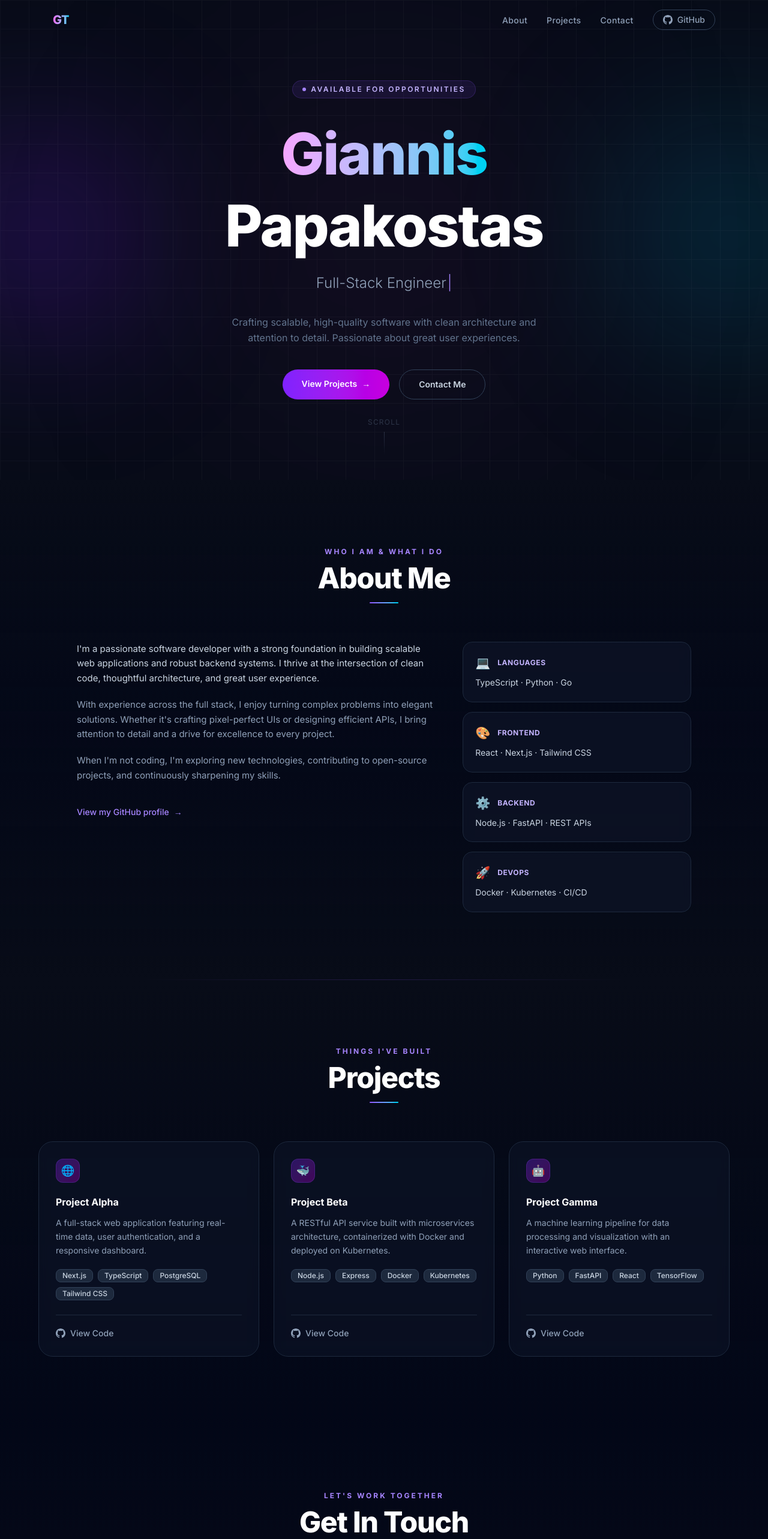
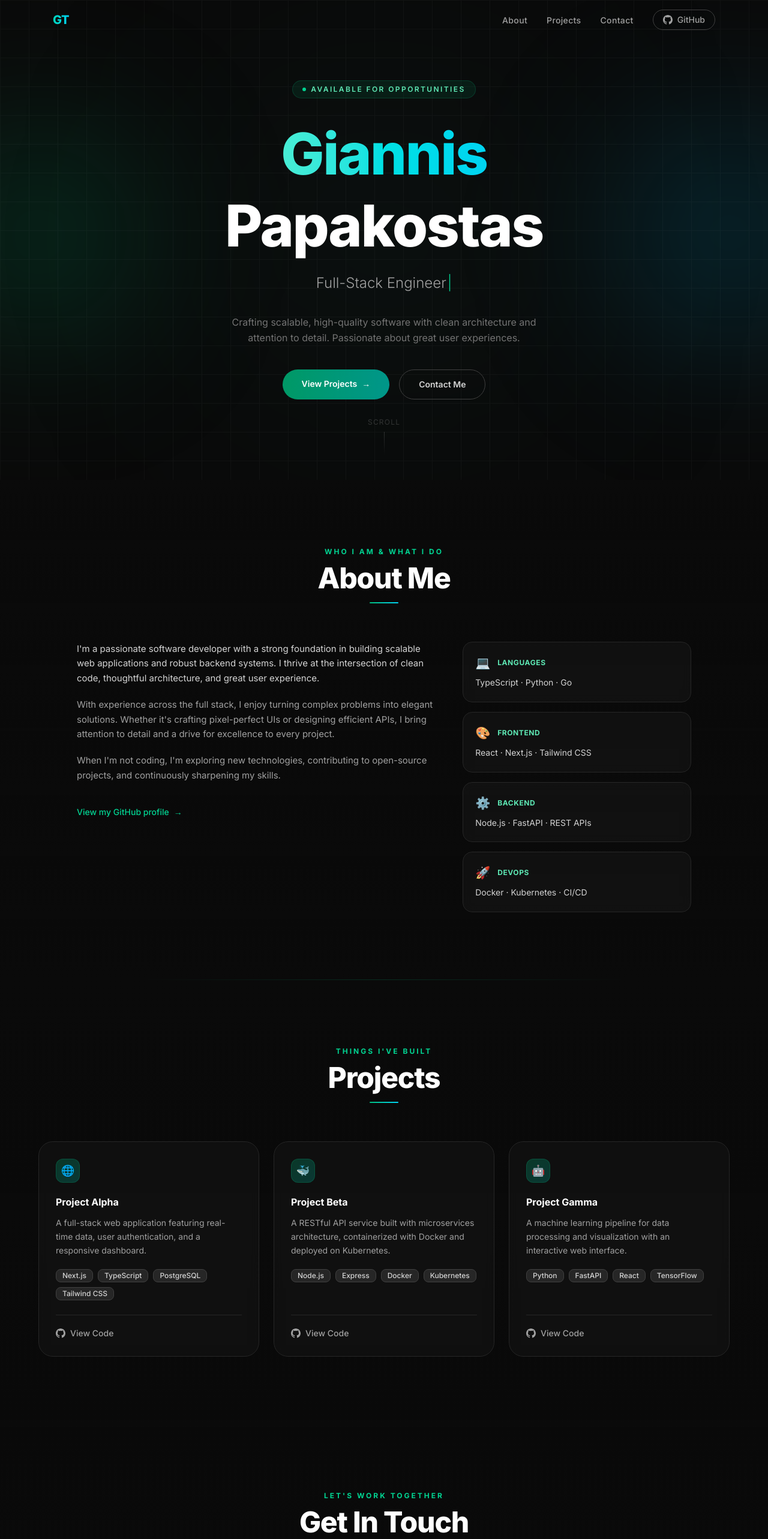
Before and after one commit to giannisCKS/giannisCKS.github.io, a Next.js app: page / in a window 1280 px wide. Shown: the top 2566 px of the page at 60% size. Built offline with nearby package versions, Linux system fonts and the light colour scheme.

Commit message:
Update styles for scrollbar, background, and text colors; remove unused image

```diff
--- a/src/app/globals.css
+++ b/src/app/globals.css
@@ -18,14 +18,14 @@ html {
   width: 6px;
 }
 ::-webkit-scrollbar-track {
-  background: #0f172a;
+  background: #171717;
 }
 ::-webkit-scrollbar-thumb {
-  background: #334155;
+  background: #404040;
   border-radius: 3px;
 }
 ::-webkit-scrollbar-thumb:hover {
-  background: #6366f1;
+  background: #10b981;
 }
 
 /* ─── Typing cursor animation ──────────────────────────────── */
--- a/src/app/page.tsx
+++ b/src/app/page.tsx
@@ -145,19 +145,19 @@ export default function Home() {
   }, []);
 
   return (
-    <main className="min-h-screen bg-[#080c18] text-slate-100 overflow-x-hidden">
+    <main className="min-h-screen bg-[#0a0a0a] text-neutral-100 overflow-x-hidden">
       {/* ── Navigation ── */}
       <nav
         className={`fixed top-0 left-0 right-0 z-50 transition-all duration-500 ${
           scrolled
-            ? "bg-[#080c18]/90 backdrop-blur-md border-b border-slate-800/60 shadow-2xl shadow-black/40"
+            ? "bg-[#0a0a0a]/90 backdrop-blur-md border-b border-neutral-800/60 shadow-2xl shadow-black/40"
             : "bg-transparent"
         }`}
       >
         <div className="max-w-6xl mx-auto px-6 py-4 flex items-center justify-between">
           <a
             href="#"
-            className="text-xl font-extrabold tracking-tight bg-gradient-to-r from-violet-400 via-fuchsia-400 to-cyan-400 bg-clip-text text-transparent animate-shimmer"
+            className="text-xl font-extrabold tracking-tight bg-gradient-to-r from-emerald-400 via-teal-400 to-cyan-400 bg-clip-text text-transparent animate-shimmer"
           >
             GT
           </a>
@@ -168,10 +168,10 @@ export default function Home() {
               <li key={link.href}>
                 <a
                   href={link.href}
-                  className="relative text-slate-400 hover:text-white transition-colors duration-200 text-sm font-medium tracking-wide group"
+                  className="relative text-neutral-400 hover:text-white transition-colors duration-200 text-sm font-medium tracking-wide group"
                 >
                   {link.label}
-                  <span className="absolute -bottom-0.5 left-0 w-0 h-px bg-gradient-to-r from-violet-400 to-cyan-400 group-hover:w-full transition-all duration-300" />
+                  <span className="absolute -bottom-0.5 left-0 w-0 h-px bg-gradient-to-r from-emerald-400 to-cyan-400 group-hover:w-full transition-all duration-300" />
                 </a>
               </li>
             ))}
@@ -180,7 +180,7 @@ export default function Home() {
                 href="https://github.com/giannisCKS"
                 target="_blank"
                 rel="noopener noreferrer"
-                className="flex items-center gap-2 px-4 py-1.5 rounded-full border border-slate-700 hover:border-violet-500 text-slate-400 hover:text-white text-sm font-medium transition-all duration-200 hover:bg-violet-500/10"
+                className="flex items-center gap-2 px-4 py-1.5 rounded-full border border-neutral-700 hover:border-emerald-500 text-neutral-400 hover:text-white text-sm font-medium transition-all duration-200 hover:bg-emerald-500/10"
               >
                 <GitHubIcon className="w-4 h-4" />
                 GitHub
@@ -190,7 +190,7 @@ export default function Home() {
 
           {/* Mobile hamburger */}
           <button
-            className="md:hidden text-slate-400 hover:text-white transition-colors p-1"
+            className="md:hidden text-neutral-400 hover:text-white transition-colors p-1"
             onClick={() => setMenuOpen((o) => !o)}
             aria-label="Toggle menu"
             aria-expanded={menuOpen}
@@ -223,16 +223,16 @@ export default function Home() {
         {/* Mobile menu */}
         <div
           className={`md:hidden overflow-hidden transition-all duration-300 ${
-            menuOpen ? "max-h-64 border-t border-slate-800" : "max-h-0"
+            menuOpen ? "max-h-64 border-t border-neutral-800" : "max-h-0"
           }`}
         >
-          <div className="bg-[#080c18]/95 backdrop-blur-md px-6 py-4">
+          <div className="bg-[#0a0a0a]/95 backdrop-blur-md px-6 py-4">
             <ul className="flex flex-col gap-4">
               {navLinks.map((link) => (
                 <li key={link.href}>
                   <a
                     href={link.href}
-                    className="text-slate-300 hover:text-white transition-colors text-sm font-medium"
+                    className="text-neutral-300 hover:text-white transition-colors text-sm font-medium"
                     onClick={() => setMenuOpen(false)}
                   >
                     {link.label}
@@ -244,7 +244,7 @@ export default function Home() {
                   href="https://github.com/giannisCKS"
                   target="_blank"
                   rel="noopener noreferrer"
-                  className="flex items-center gap-2 text-slate-300 hover:text-white text-sm font-medium transition-colors"
+                  className="flex items-center gap-2 text-neutral-300 hover:text-white text-sm font-medium transition-colors"
                   onClick={() => setMenuOpen(false)}
                 >
                   <GitHubIcon className="w-4 h-4" />
@@ -262,9 +262,9 @@ export default function Home() {
         className="relative min-h-screen flex flex-col items-center justify-center px-6 text-center overflow-hidden"
       >
         {/* Background glow orbs */}
-        <div className="absolute top-1/4 -left-32 w-96 h-96 rounded-full bg-violet-600/20 blur-[120px] animate-float" />
+        <div className="absolute top-1/4 -left-32 w-96 h-96 rounded-full bg-emerald-600/20 blur-[120px] animate-float" />
         <div className="absolute bottom-1/4 -right-32 w-96 h-96 rounded-full bg-cyan-600/20 blur-[120px] animate-float-delay" />
-        <div className="absolute top-1/2 left-1/2 -translate-x-1/2 -translate-y-1/2 w-[600px] h-[600px] rounded-full bg-fuchsia-900/10 blur-[160px]" />
+        <div className="absolute top-1/2 left-1/2 -translate-x-1/2 -translate-y-1/2 w-[600px] h-[600px] rounded-full bg-teal-900/10 blur-[160px]" />
 
         {/* Subtle grid */}
         <div
@@ -277,13 +277,13 @@ export default function Home() {
         />
 
         <div className="relative z-10 max-w-4xl animate-fade-in-up">
-          <div className="inline-flex items-center gap-2 px-4 py-1.5 rounded-full bg-violet-500/10 border border-violet-500/20 text-violet-300 text-xs font-semibold tracking-[0.2em] uppercase mb-8">
-            <span className="w-1.5 h-1.5 rounded-full bg-violet-400 animate-pulse" />
+          <div className="inline-flex items-center gap-2 px-4 py-1.5 rounded-full bg-emerald-500/10 border border-emerald-500/20 text-emerald-300 text-xs font-semibold tracking-[0.2em] uppercase mb-8">
+            <span className="w-1.5 h-1.5 rounded-full bg-emerald-400 animate-pulse" />
             Available for opportunities
           </div>
 
           <h1 className="text-5xl sm:text-6xl md:text-8xl font-extrabold mb-4 leading-tight tracking-tight">
-            <span className="bg-gradient-to-r from-violet-400 via-fuchsia-300 to-cyan-400 bg-clip-text text-transparent animate-shimmer">
+            <span className="bg-gradient-to-r from-emerald-400 via-teal-300 to-cyan-400 bg-clip-text text-transparent animate-shimmer">
               Giannis
             </span>
             <br />
@@ -291,13 +291,13 @@ export default function Home() {
           </h1>
 
           <div className="h-10 flex items-center justify-center mb-8">
-            <p className="text-lg md:text-2xl text-slate-400 font-light">
+            <p className="text-lg md:text-2xl text-neutral-400 font-light">
               {typedText}
-              <span className="ml-0.5 text-violet-400 animate-blink">|</span>
+              <span className="ml-0.5 text-emerald-400 animate-blink">|</span>
             </p>
           </div>
 
-          <p className="text-slate-500 text-sm md:text-base max-w-xl mx-auto mb-10 leading-relaxed">
+          <p className="text-neutral-500 text-sm md:text-base max-w-xl mx-auto mb-10 leading-relaxed">
             Crafting scalable, high-quality software with clean architecture and
             attention to detail. Passionate about great user experiences.
           </p>
@@ -305,7 +305,7 @@ export default function Home() {
           <div className="flex flex-col sm:flex-row gap-4 justify-center">
             <a
               href="#projects"
-              className="group px-8 py-3.5 rounded-full bg-gradient-to-r from-violet-600 to-fuchsia-600 hover:from-violet-500 hover:to-fuchsia-500 text-white font-semibold transition-all duration-300 hover:shadow-2xl hover:shadow-violet-500/40 hover:-translate-y-1 text-sm"
+              className="group px-8 py-3.5 rounded-full bg-gradient-to-r from-emerald-600 to-teal-600 hover:from-emerald-500 hover:to-teal-500 text-white font-semibold transition-all duration-300 hover:shadow-2xl hover:shadow-emerald-500/40 hover:-translate-y-1 text-sm"
             >
               View Projects
               <span className="ml-2 inline-block transition-transform group-hover:translate-x-1">
@@ -314,7 +314,7 @@ export default function Home() {
             </a>
             <a
               href="#contact"
-              className="px-8 py-3.5 rounded-full border border-slate-700 hover:border-violet-500/60 text-slate-300 hover:text-white font-semibold transition-all duration-300 hover:bg-violet-500/10 hover:-translate-y-1 text-sm"
+              className="px-8 py-3.5 rounded-full border border-neutral-700 hover:border-emerald-500/60 text-neutral-300 hover:text-white font-semibold transition-all duration-300 hover:bg-emerald-500/10 hover:-translate-y-1 text-sm"
             >
               Contact Me
             </a>
@@ -323,35 +323,35 @@ export default function Home() {
 
         {/* Scroll indicator */}
         <div className="absolute bottom-10 left-1/2 -translate-x-1/2 flex flex-col items-center gap-2 opacity-40">
-          <span className="text-xs text-slate-500 tracking-widest uppercase">
+          <span className="text-xs text-neutral-500 tracking-widest uppercase">
             Scroll
           </span>
-          <div className="w-px h-10 bg-gradient-to-b from-slate-500 to-transparent animate-pulse" />
+          <div className="w-px h-10 bg-gradient-to-b from-neutral-500 to-transparent animate-pulse" />
         </div>
       </section>
 
       {/* ── About ── */}
       <section id="about" className="py-28 px-6 relative">
-        <div className="absolute inset-0 bg-gradient-to-b from-[#080c18] via-slate-950/60 to-[#080c18]" />
+        <div className="absolute inset-0 bg-gradient-to-b from-[#0a0a0a] via-neutral-950/60 to-[#0a0a0a]" />
         <div className="max-w-5xl mx-auto relative z-10">
           <SectionHeading title="About Me" subtitle="Who I am & what I do" />
 
           <div className="grid md:grid-cols-5 gap-12 items-start mt-16">
             {/* Bio */}
             <div className="md:col-span-3 space-y-5 reveal">
-              <p className="text-slate-300 leading-relaxed text-[15px]">
+              <p className="text-neutral-300 leading-relaxed text-[15px]">
                 I&apos;m a passionate software developer with a strong
                 foundation in building scalable web applications and robust
                 backend systems. I thrive at the intersection of clean code,
                 thoughtful architecture, and great user experience.
               </p>
-              <p className="text-slate-400 leading-relaxed text-[15px]">
+              <p className="text-neutral-400 leading-relaxed text-[15px]">
                 With experience across the full stack, I enjoy turning complex
                 problems into elegant solutions. Whether it&apos;s crafting
                 pixel-perfect UIs or designing efficient APIs, I bring attention
                 to detail and a drive for excellence to every project.
               </p>
-              <p className="text-slate-400 leading-relaxed text-[15px]">
+              <p className="text-neutral-400 leading-relaxed text-[15px]">
                 When I&apos;m not coding, I&apos;m exploring new technologies,
                 contributing to open-source projects, and continuously
                 sharpening my skills.
@@ -362,7 +362,7 @@ export default function Home() {
                   href="https://github.com/giannisCKS"
                   target="_blank"
                   rel="noopener noreferrer"
-                  className="inline-flex items-center gap-2 text-violet-400 hover:text-violet-300 text-sm font-medium transition-colors group"
+                  className="inline-flex items-center gap-2 text-emerald-400 hover:text-emerald-300 text-sm font-medium transition-colors group"
                 >
                   View my GitHub profile
                   <span className="transition-transform group-hover:translate-x-1">
@@ -377,15 +377,15 @@ export default function Home() {
               {skills.map((skill, i) => (
                 <div
                   key={skill.label}
-                  className={`reveal reveal-delay-${i + 1} group bg-slate-900/60 backdrop-blur-sm border border-slate-800 rounded-2xl p-5 hover:border-violet-500/40 hover:bg-slate-900/80 transition-all duration-300`}
+                  className={`reveal reveal-delay-${i + 1} group bg-neutral-900/60 backdrop-blur-sm border border-neutral-800 rounded-2xl p-5 hover:border-emerald-500/40 hover:bg-neutral-900/80 transition-all duration-300`}
                 >
                   <div className="flex items-center gap-3 mb-2">
                     <span className="text-xl">{skill.icon}</span>
-                    <p className="text-violet-300 text-xs font-bold uppercase tracking-wider">
+                    <p className="text-emerald-300 text-xs font-bold uppercase tracking-wider">
                       {skill.label}
                     </p>
                   </div>
-                  <p className="text-slate-300 text-sm leading-relaxed">
+                  <p className="text-neutral-300 text-sm leading-relaxed">
                     {skill.value}
                   </p>
                 </div>
@@ -397,8 +397,8 @@ export default function Home() {
 
       {/* ── Projects ── */}
       <section id="projects" className="py-28 px-6 relative">
-        <div className="absolute inset-0 bg-gradient-to-b from-[#080c18] to-slate-950/80" />
-        <div className="absolute top-0 left-1/2 -translate-x-1/2 w-[800px] h-px bg-gradient-to-r from-transparent via-violet-500/20 to-transparent" />
+        <div className="absolute inset-0 bg-gradient-to-b from-[#0a0a0a] to-neutral-950/80" />
+        <div className="absolute top-0 left-1/2 -translate-x-1/2 w-[800px] h-px bg-gradient-to-r from-transparent via-emerald-500/20 to-transparent" />
 
         <div className="max-w-6xl mx-auto relative z-10">
           <SectionHeading title="Projects" subtitle="Things I've built" />
@@ -407,22 +407,22 @@ export default function Home() {
             {projects.map((project, i) => (
               <div
                 key={project.title}
-                className={`reveal reveal-delay-${i + 1} group relative bg-slate-900/50 backdrop-blur-sm border border-slate-800 rounded-3xl p-7 flex flex-col hover:border-violet-500/50 transition-all duration-500 hover:-translate-y-2 hover:shadow-2xl hover:shadow-violet-900/30`}
+                className={`reveal reveal-delay-${i + 1} group relative bg-neutral-900/50 backdrop-blur-sm border border-neutral-800 rounded-3xl p-7 flex flex-col hover:border-emerald-500/50 transition-all duration-500 hover:-translate-y-2 hover:shadow-2xl hover:shadow-emerald-900/30`}
               >
                 {/* Glow on hover */}
-                <div className="absolute inset-0 rounded-3xl bg-gradient-to-br from-violet-600/0 to-cyan-600/0 group-hover:from-violet-600/5 group-hover:to-cyan-600/5 transition-all duration-500" />
+                <div className="absolute inset-0 rounded-3xl bg-gradient-to-br from-emerald-600/0 to-cyan-600/0 group-hover:from-emerald-600/5 group-hover:to-cyan-600/5 transition-all duration-500" />
 
                 <div className="relative flex-1">
-                  <div className="w-10 h-10 rounded-xl bg-gradient-to-br from-violet-600/30 to-fuchsia-600/30 border border-violet-500/20 flex items-center justify-center mb-5 group-hover:scale-110 transition-transform duration-300">
+                  <div className="w-10 h-10 rounded-xl bg-gradient-to-br from-emerald-600/30 to-teal-600/30 border border-emerald-500/20 flex items-center justify-center mb-5 group-hover:scale-110 transition-transform duration-300">
                     <span className="text-lg">
                       {PROJECT_ICONS[i % PROJECT_ICONS.length]}
                     </span>
                   </div>
 
-                  <h3 className="text-base font-bold text-white mb-3 group-hover:text-violet-300 transition-colors duration-200">
+                  <h3 className="text-base font-bold text-white mb-3 group-hover:text-emerald-300 transition-colors duration-200">
                     {project.title}
                   </h3>
-                  <p className="text-slate-400 text-sm leading-relaxed mb-5">
+                  <p className="text-neutral-400 text-sm leading-relaxed mb-5">
                     {project.description}
                   </p>
 
@@ -430,7 +430,7 @@ export default function Home() {
                     {project.tech.map((t) => (
                       <span
                         key={t}
-                        className="px-2.5 py-0.5 bg-slate-800 border border-slate-700 text-slate-300 text-xs rounded-lg font-medium group-hover:border-violet-700/50 group-hover:text-violet-300 transition-colors duration-300"
+                        className="px-2.5 py-0.5 bg-neutral-800 border border-neutral-700 text-neutral-300 text-xs rounded-lg font-medium group-hover:border-emerald-700/50 group-hover:text-emerald-300 transition-colors duration-300"
                       >
                         {t}
                       </span>
@@ -438,12 +438,12 @@ export default function Home() {
                   </div>
                 </div>
 
-                <div className="relative flex gap-4 pt-5 border-t border-slate-800 group-hover:border-slate-700 transition-colors">
+                <div className="relative flex gap-4 pt-5 border-t border-neutral-800 group-hover:border-neutral-700 transition-colors">
                   <a
                     href={project.github}
                     target="_blank"
                     rel="noopener noreferrer"
-                    className="flex items-center gap-2 text-slate-400 hover:text-violet-400 text-sm font-medium transition-colors"
+                    className="flex items-center gap-2 text-neutral-400 hover:text-emerald-400 text-sm font-medium transition-colors"
                   >
                     <GitHubIcon className="w-4 h-4" />
                     View Code
@@ -453,7 +453,7 @@ export default function Home() {
                       href={project.demo}
                       target="_blank"
                       rel="noopener noreferrer"
-                      className="flex items-center gap-2 text-slate-400 hover:text-cyan-400 text-sm font-medium transition-colors"
+                      className="flex items-center gap-2 text-neutral-400 hover:text-cyan-400 text-sm font-medium transition-colors"
                     >
                       <svg
                         className="w-4 h-4"
@@ -480,13 +480,13 @@ export default function Home() {
 
       {/* ── Contact ── */}
       <section id="contact" className="py-28 px-6 relative">
-        <div className="absolute inset-0 bg-gradient-to-b from-slate-950/80 to-[#080c18]" />
+        <div className="absolute inset-0 bg-gradient-to-b from-neutral-950/80 to-[#0a0a0a]" />
         <div className="absolute bottom-0 left-1/2 -translate-x-1/2 w-[600px] h-px bg-gradient-to-r from-transparent via-cyan-500/20 to-transparent" />
 
         <div className="max-w-2xl mx-auto text-center relative z-10">
           <SectionHeading title="Get In Touch" subtitle="Let's work together" />
 
-          <p className="text-slate-400 mt-8 mb-12 leading-relaxed text-[15px] reveal">
+          <p className="text-neutral-400 mt-8 mb-12 leading-relaxed text-[15px] reveal">
             I&apos;m always open to new opportunities, collaborations, and
             interesting conversations. Whether you have a project in mind or
             just want to say hi — feel free to reach out!
@@ -499,9 +499,9 @@ export default function Home() {
               external
               label="GitHub"
               description="@giannisCKS"
-              color="from-slate-700 to-slate-600"
-              hoverBorder="hover:border-violet-500/50"
-              hoverText="group-hover:text-violet-400"
+              color="from-neutral-700 to-neutral-600"
+              hoverBorder="hover:border-emerald-500/50"
+              hoverText="group-hover:text-emerald-400"
               icon={<GitHubIcon className="w-6 h-6" />}
             />
 
@@ -555,14 +555,14 @@ export default function Home() {
       </section>
 
       {/* ── Footer ── */}
-      <footer className="py-10 px-6 border-t border-slate-800/60 bg-[#080c18]">
+      <footer className="py-10 px-6 border-t border-neutral-800/60 bg-[#0a0a0a]">
         <div className="max-w-6xl mx-auto flex flex-col sm:flex-row items-center justify-between gap-3">
-          <p className="text-slate-500 text-sm">
+          <p className="text-neutral-500 text-sm">
             © {new Date().getFullYear()} Giannis Papakostas. All rights
             reserved.
           </p>
-          <p className="text-slate-600 text-xs">
-            Built with <span className="text-violet-400/70">Next.js</span>
+          <p className="text-neutral-600 text-xs">
+            Built with <span className="text-emerald-400/70">Next.js</span>
             {" & "}
             <span className="text-cyan-400/70">Tailwind CSS</span>
           </p>
@@ -584,14 +584,14 @@ function SectionHeading({
   return (
     <div className="text-center reveal">
       {subtitle && (
-        <p className="text-violet-400 text-xs font-bold tracking-[0.25em] uppercase mb-3">
+        <p className="text-emerald-400 text-xs font-bold tracking-[0.25em] uppercase mb-3">
           {subtitle}
         </p>
       )}
       <h2 className="text-3xl md:text-5xl font-extrabold text-white tracking-tight">
         {title}
       </h2>
-      <div className="mt-4 mx-auto w-12 h-0.5 rounded-full bg-gradient-to-r from-violet-500 to-cyan-400" />
+      <div className="mt-4 mx-auto w-12 h-0.5 rounded-full bg-gradient-to-r from-emerald-500 to-cyan-400" />
     </div>
   );
 }
@@ -622,20 +622,20 @@ function ContactCard({
       href={href}
       target={external ? "_blank" : undefined}
       rel={external ? "noopener noreferrer" : undefined}
-      className={`group flex flex-col items-center gap-3 p-6 bg-slate-900/60 backdrop-blur-sm border border-slate-800 rounded-2xl ${hoverBorder} hover:-translate-y-1 transition-all duration-300`}
+      className={`group flex flex-col items-center gap-3 p-6 bg-neutral-900/60 backdrop-blur-sm border border-neutral-800 rounded-2xl ${hoverBorder} hover:-translate-y-1 transition-all duration-300`}
     >
       <div
-        className={`w-12 h-12 rounded-xl bg-gradient-to-br ${color} flex items-center justify-center text-slate-300 ${hoverText} transition-colors duration-300`}
+        className={`w-12 h-12 rounded-xl bg-gradient-to-br ${color} flex items-center justify-center text-neutral-300 ${hoverText} transition-colors duration-300`}
       >
         {icon}
       </div>
       <div className="text-center">
         <p
-          className={`text-sm font-semibold text-slate-200 ${hoverText} transition-colors duration-300`}
+          className={`text-sm font-semibold text-neutral-200 ${hoverText} transition-colors duration-300`}
         >
           {label}
         </p>
-        <p className="text-xs text-slate-500 mt-0.5">{description}</p>
+        <p className="text-xs text-neutral-500 mt-0.5">{description}</p>
       </div>
     </a>
   );
```
Also changed, not shown: tsiamakis.jpg (deleted).
